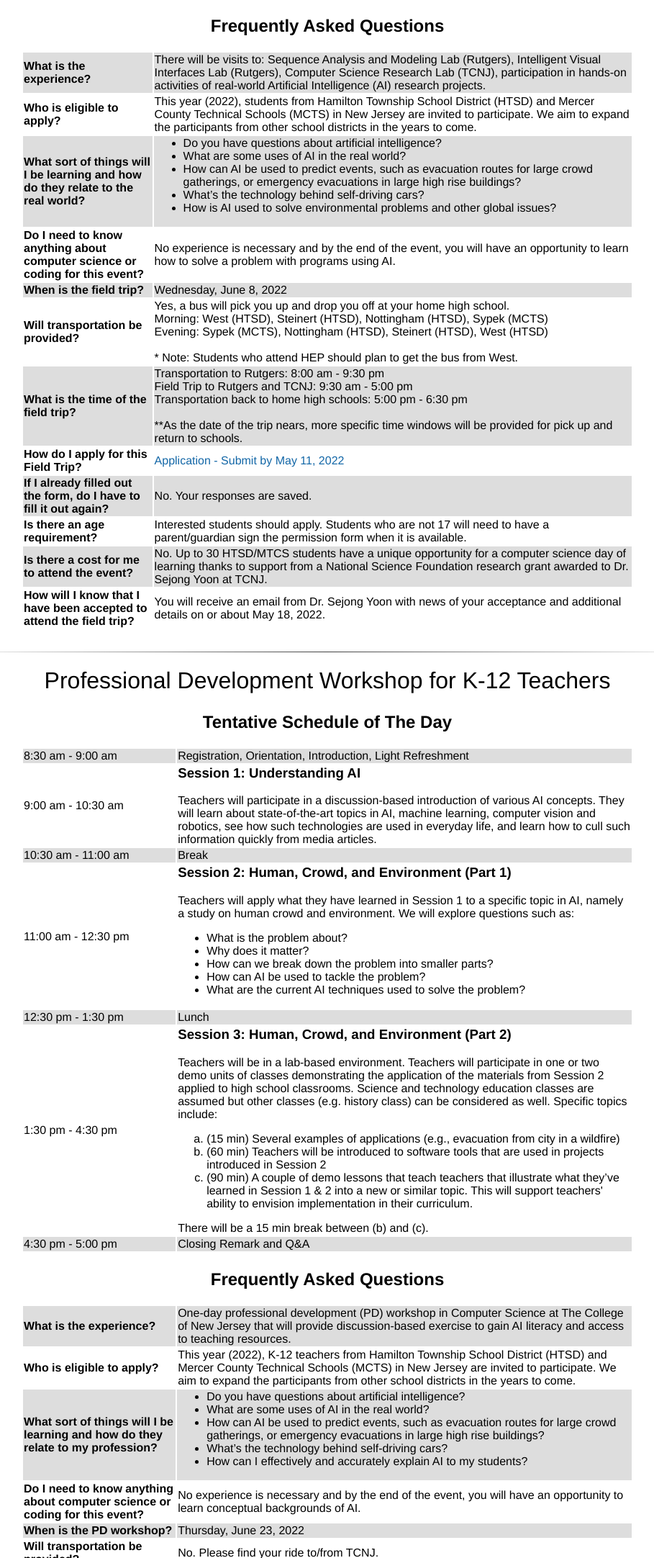
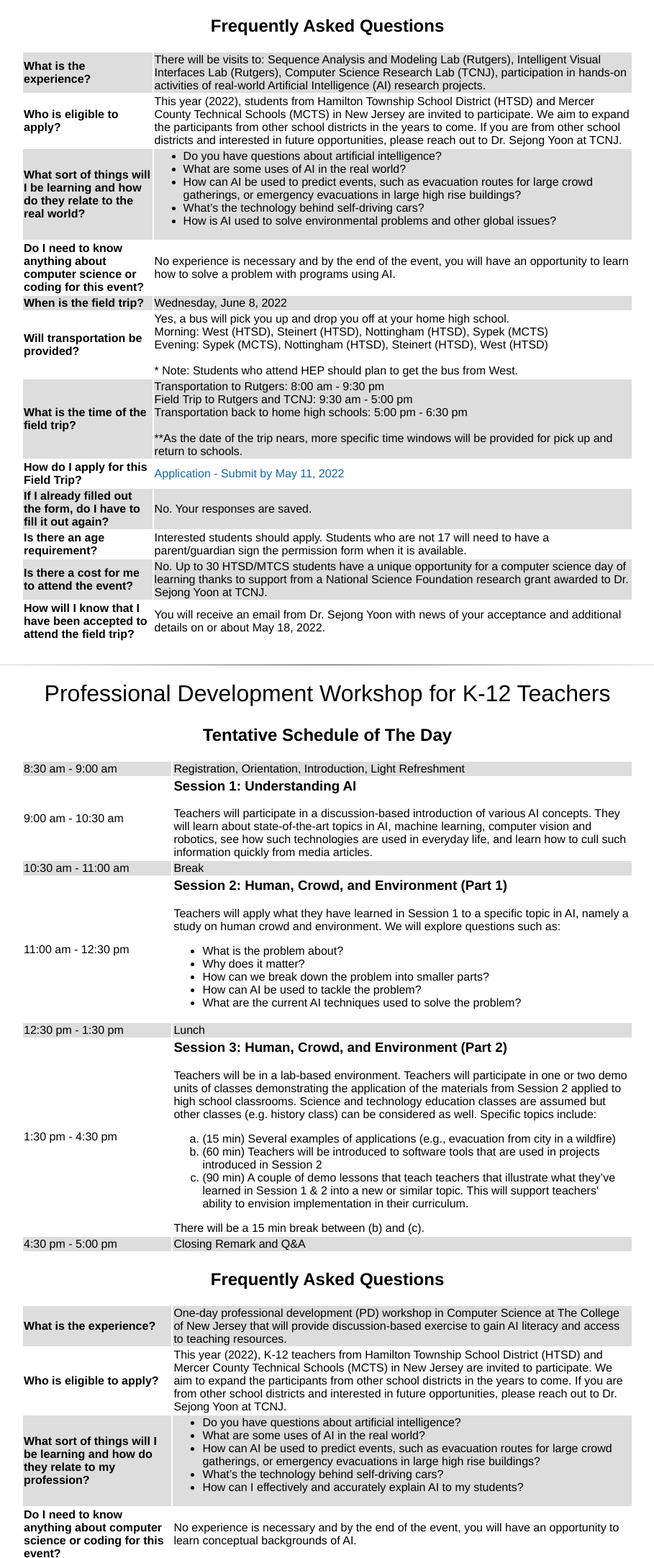
Before and after one commit to project-nucleum/project-nucleum.github.io, a plain HTML site: page BPC/index.html in a window 1280 px wide. Shown: the part 1881-4045 px from the top of the page at 72% size, without its empty margins (185-1094 px from the left). Drawn offline with Linux system fonts and the light colour scheme; a script that the page names is missing.

Commit message:
eligibility update

```diff
--- a/BPC/index.html
+++ b/BPC/index.html
@@ -300,7 +300,7 @@
 			Who is eligible to apply?
 			</b></td>
 			<td>
-			This year (2022), students from Hamilton Township School District (HTSD) and Mercer County Technical Schools (MCTS) in New Jersey are invited to participate. We aim to expand the participants from other school districts in the years to come.
+			This year (2022), students from Hamilton Township School District (HTSD) and Mercer County Technical Schools (MCTS) in New Jersey are invited to participate. We aim to expand the participants from other school districts in the years to come. If you are from other school districts and interested in future opportunities, please reach out to Dr. Sejong Yoon at TCNJ.
 			</td>
 		</tr>
 		<tr id=ROW1>
@@ -504,7 +504,7 @@
 			Who is eligible to apply?
 			</b></td>
 			<td>
-			This year (2022), K-12 teachers from Hamilton Township School District (HTSD) and Mercer County Technical Schools (MCTS) in New Jersey are invited to participate. We aim to expand the participants from other school districts in the years to come.
+			This year (2022), K-12 teachers from Hamilton Township School District (HTSD) and Mercer County Technical Schools (MCTS) in New Jersey are invited to participate. We aim to expand the participants from other school districts in the years to come. If you are from other school districts and interested in future opportunities, please reach out to Dr. Sejong Yoon at TCNJ.
 			</td>
 		</tr>
 		<tr id=ROW1>
```
